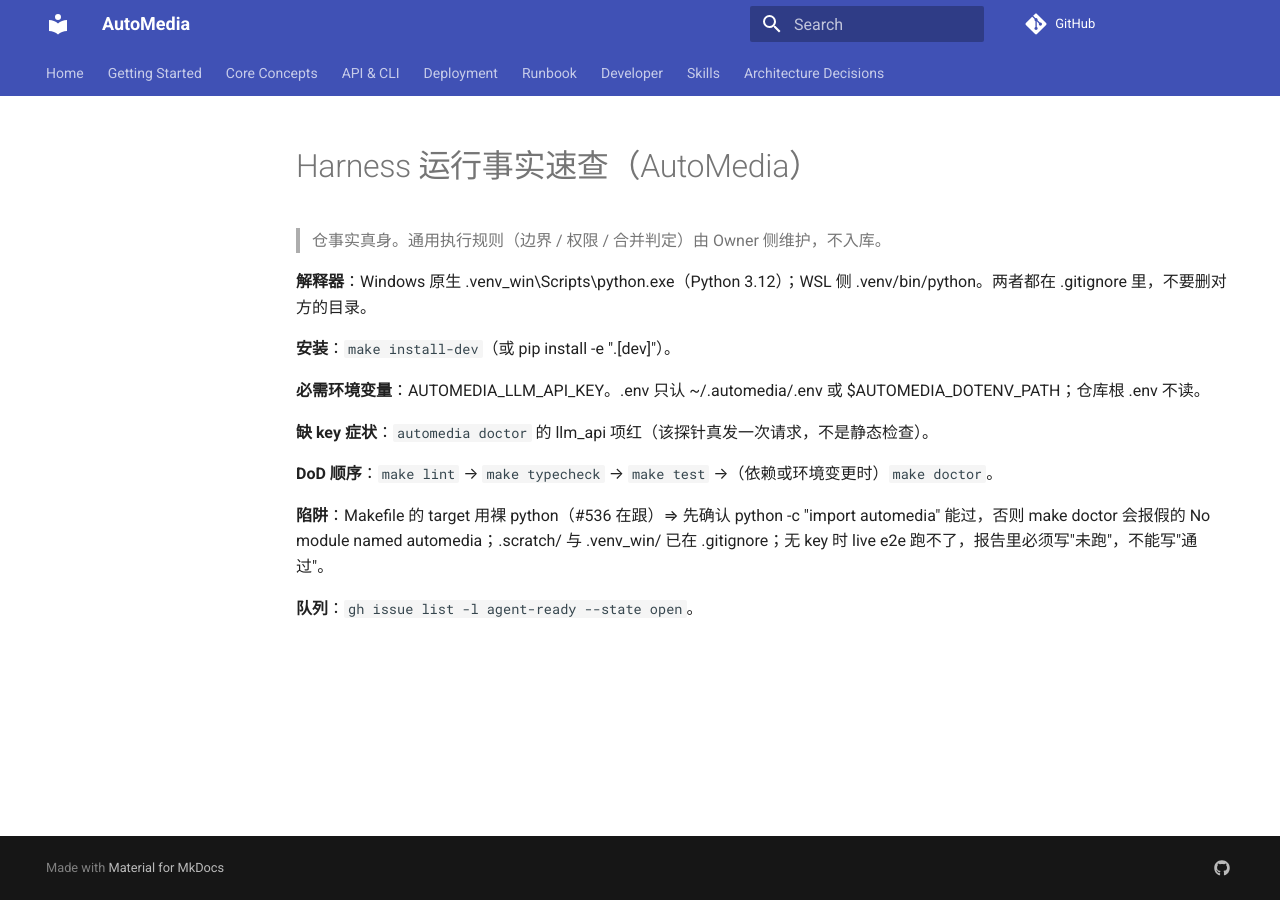
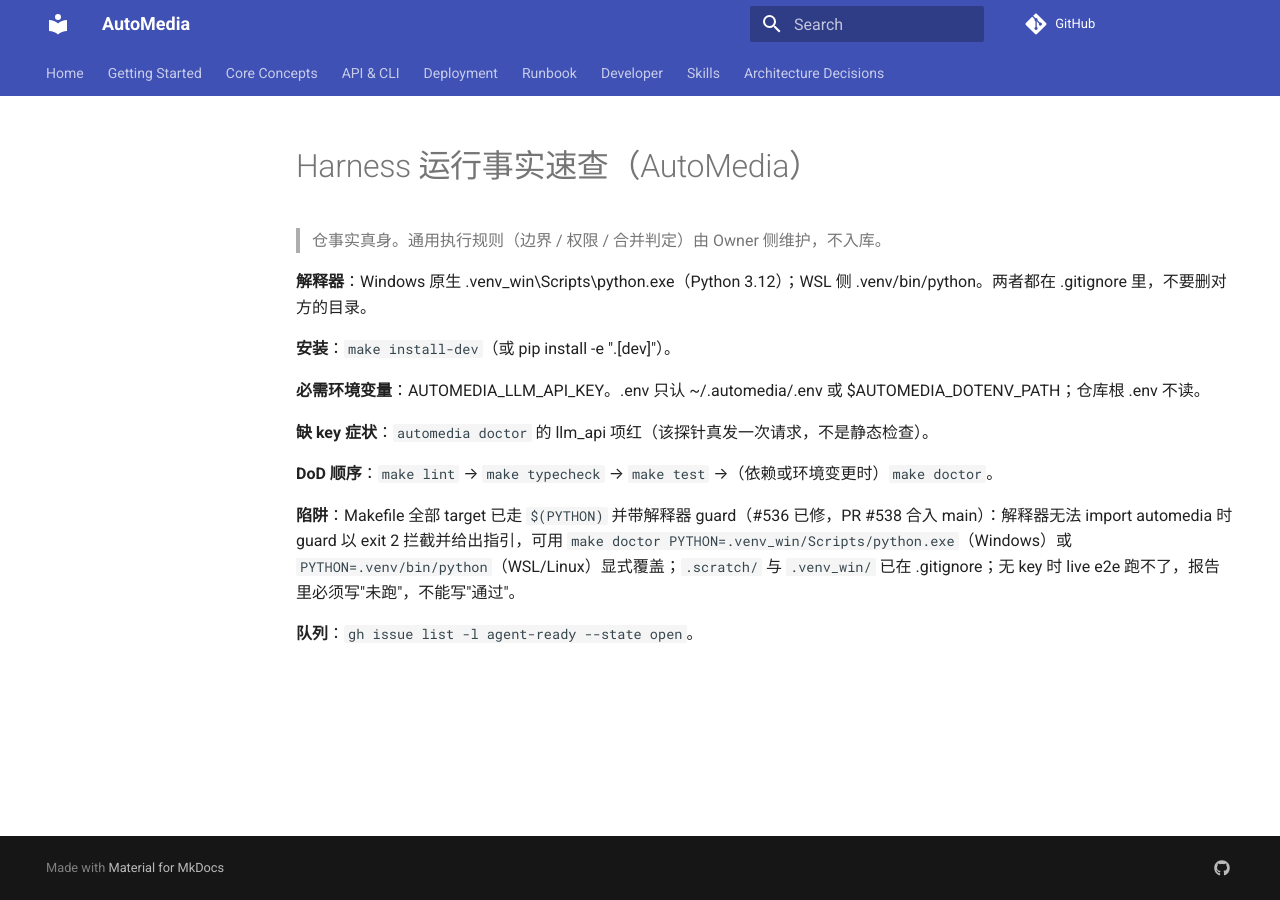
Before and after one commit to 1StepMore/AutoMedia, an MkDocs documentation site: the page built from docs/dev/harness-run-facts.md, in a window 1280 px wide. Built offline with MkDocs 1.6.1 and Material for MkDocs 9.7.7, drawn with Linux system fonts in a browser that asks for light colours; comment, search, counter and statistics services are not loaded.

Commit message:
chore(agents): harness-run-facts 反映 #536 已修（Makefile guard + PYTHON 覆盖） (#540)
Signed-off-by: 1StepMore <140780063+1StepMore@users.noreply.github.com>

```diff
--- a/docs/dev/harness-run-facts.md
+++ b/docs/dev/harness-run-facts.md
@@ -12,6 +12,6 @@
 
 **DoD 顺序**：`make lint` → `make typecheck` → `make test` →（依赖或环境变更时）`make doctor`。
 
-**陷阱**：Makefile 的 target 用裸 python（#536 在跟）⇒ 先确认 python -c "import automedia" 能过，否则 make doctor 会报假的 No module named automedia；.scratch/ 与 .venv_win/ 已在 .gitignore；无 key 时 live e2e 跑不了，报告里必须写"未跑"，不能写"通过"。
+**陷阱**：Makefile 全部 target 已走 `$(PYTHON)` 并带解释器 guard（#536 已修，PR #538 合入 main）：解释器无法 import automedia 时 guard 以 exit 2 拦截并给出指引，可用 `make doctor PYTHON=.venv_win/Scripts/python.exe`（Windows）或 `PYTHON=.venv/bin/python`（WSL/Linux）显式覆盖；`.scratch/` 与 `.venv_win/` 已在 .gitignore；无 key 时 live e2e 跑不了，报告里必须写"未跑"，不能写"通过"。
 
 **队列**：`gh issue list -l agent-ready --state open`。
```
Also changed, not shown: docs/dev/doc-inventory.md (+1 -1 lines).
